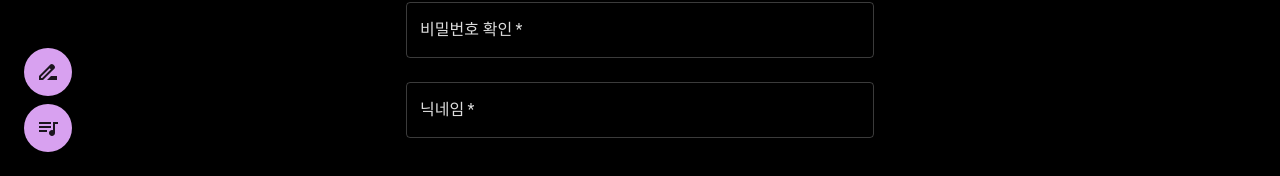
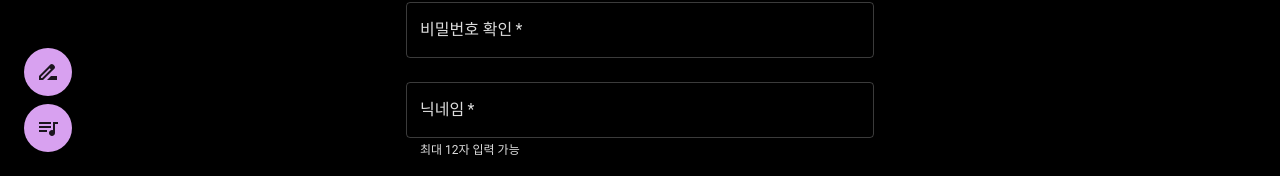
Before and after one commit to TEAM-ChillVibe/chillvibe-frontend, a React (Create React App) app: page /signup in a window 1280 px wide. Shown: the part 624-800 px from the top of the page. Built offline with nearby package versions, Linux system fonts and the light colour scheme.

Commit message:
fix : 닉네임 글자수 제한 12자

```diff
--- a/src/pages/auth/signup/Signup.jsx
+++ b/src/pages/auth/signup/Signup.jsx
@@ -22,6 +22,7 @@ const Signup = () => {
   const [password, setPassword] = useState('');
   const [confirmPassword, setConfirmPassword] = useState('');
   const [nickname, setNickname] = useState('');
+  const [nicknameError, setNicknameError] = useState('');
   const [introduction] = useState('');
   const [passwordMatchError, setPasswordMatchError] = useState('');
   const [emailError, setEmailError] = useState('');
@@ -84,6 +85,13 @@ const Signup = () => {
       return;
     }
     setPasswordMatchError('');
+
+    // 닉네임 검증 (최대 12자)
+    if (nickname.length > 12) {
+      setNicknameError('닉네임은 최대 12자까지 입력할 수 있습니다.');
+      return;
+    }
+    setNicknameError('');
 
     // 회원가입 정보를 서버로 전송하는 로직 추가
     const formData = new FormData();
@@ -234,6 +242,9 @@ const Signup = () => {
             value={nickname}
             onChange={e => setNickname(e.target.value)}
             margin="normal"
+            inputProps={{ maxLength: 12 }}
+            error={!!nicknameError}
+            helperText={nicknameError || `최대 12자 입력 가능`}
           />
           {/* 약관 동의 */}
           <Box sx={{ width: '100%', my: 3 }}>
```
